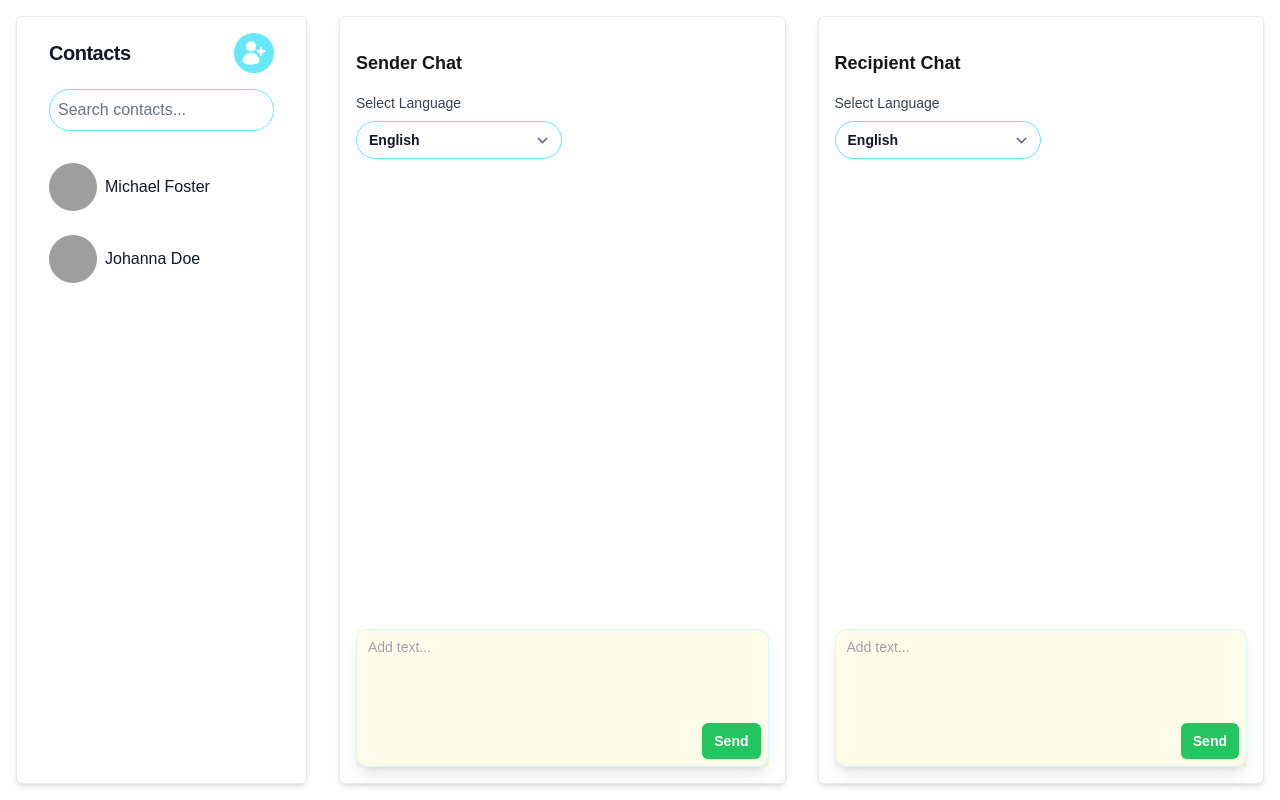
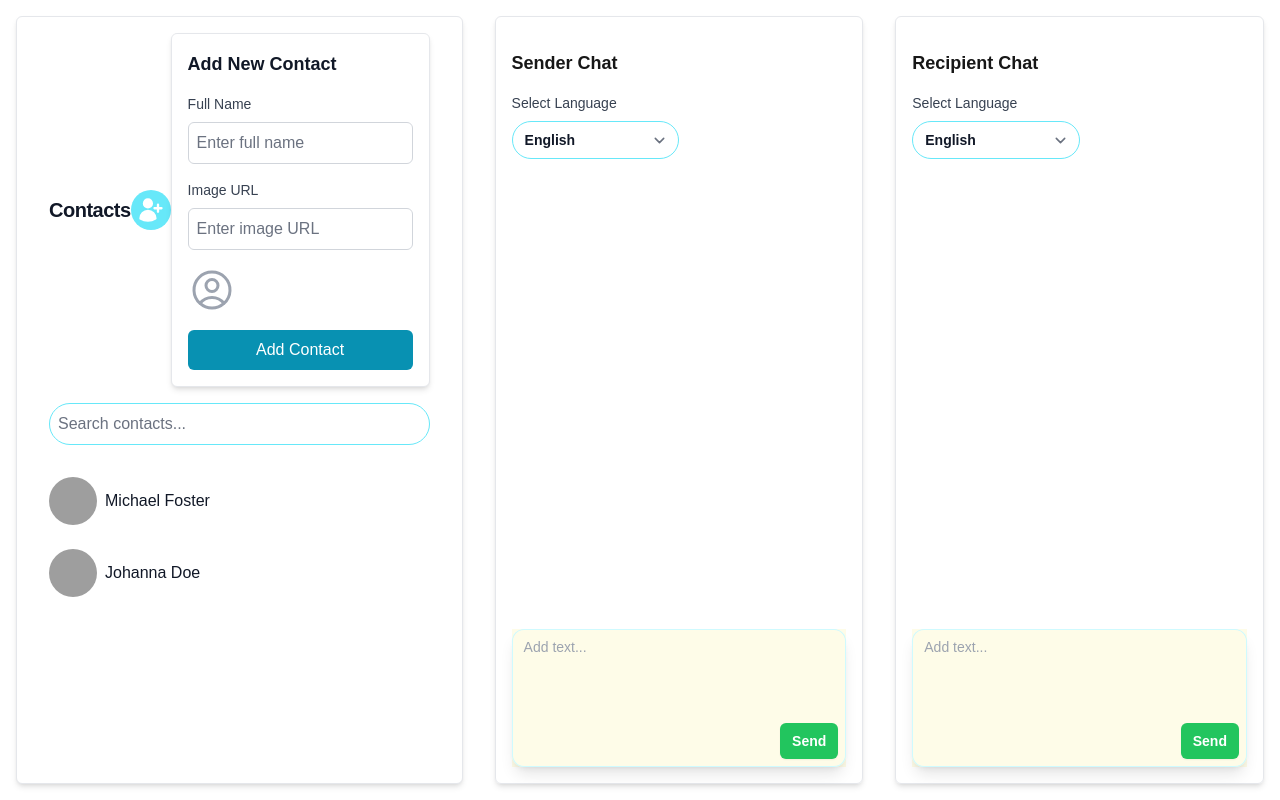
Before and after one commit to Srasulova/messaging-app, a Next.js app in the folder frontend/: page / in a window 1280 px wide. Both pictures are taken after a click on the button 254 px from the left and 53 px from the top of the page. Built offline with nearby package versions, Linux system fonts and the light colour scheme; grey boxes are pictures that could not be loaded; what tailwindcss-bg-patterns would draw is missing.

Commit message:
add new contact form

```diff
--- a/frontend/src/app/components/contacts.tsx
+++ b/frontend/src/app/components/contacts.tsx
@@ -1,7 +1,9 @@
 import { useState } from "react";
 import Image from "next/image";
+import NewContactForm from "./newContactForm";
+import { Contact } from "../utils/types";
 
-const contactsData = [
+const contactsData: Contact[] = [
     { id: 1, name: "Michael Foster", image: "https://images.unsplash.com/photo-1519244703995-f4e0f30006d5?ixlib=rb-=eyJhcHBfaWQiOjEyMDd9&auto=format&fit=facearea&facepad=8&w=1024&h=1024&q=80" },
     { id: 2, name: "Johanna Doe", image: "https://images.unsplash.com/photo-1485893086445-ed75865251e0?q=80&w=2080&auto=format&fit=crop&ixlib=rb-4.0.3&ixid=M3wxMjA3fDB8MHxwaG90by1wYWdlfHx8fGVufDB8fHx8fA%3D%3D" },
     // More contacts...
@@ -9,18 +11,25 @@ const contactsData = [
 
 export default function Contacts() {
     const [searchQuery, setSearchQuery] = useState("");
+    const [contacts, setContacts] = useState([...contactsData]); // initialize with default contacts
+    const [showForm, setShowForm] = useState(false);
 
     // Filter contacts based on search query
     const filteredContacts = contactsData.filter(contact =>
         contact.name.toLowerCase().includes(searchQuery.toLowerCase())
     );
 
+    const addContact = (newContact: Omit<Contact, 'id'>) => {
+        setContacts([...contacts, { id: contacts.length + 1, ...newContact }]);
+        setShowForm(false); // Hide form after adding contact
+    };
+
     return (
         <div className="bg-white h-full overflow-auto p-4 border border-gray-200 rounded-md shadow-md">
             <div className="mx-auto max-w-7xl px-4">
                 <div className="mx-auto max-w-2xl lg:mx-0 flex justify-between items-center">
                     <h2 className="text-pretty text-xl font-semibold tracking-tight text-gray-900">Contacts</h2>
-                    <button className="bg-cyan-300 rounded-full  active:translate-y-1">
+                    <button className="bg-cyan-300 rounded-full  active:translate-y-1" onClick={() => setShowForm(true)}>
                         <svg
                             xmlns="http://www.w3.org/2000/svg"
                             fill="white"
@@ -37,6 +46,7 @@ export default function Contacts() {
                         </svg>
                     </button>
 
+                    {showForm && <NewContactForm onAddContact={addContact} />}
 
                 </div>
 
@@ -52,7 +62,7 @@ export default function Contacts() {
                 <ul role="list" className="mt-8 space-y-6">
                     {filteredContacts.map(contact => (
                         <li key={contact.id} className="flex space-x-2 items-center">
-                            <Image className="size-12 rounded-full" src={contact.image} alt="" width={50} height={50} />
+                            <Image className="size-12 rounded-full" src={contact.image || "/default-image.jpg"} alt="" width={50} height={50} />
                             <h3 className="text-base font-medium text-gray-900">{contact.name}</h3>
                         </li>
                     ))}
--- /dev/null
+++ b/frontend/src/app/components/newContactForm.tsx
@@ -0,0 +1,70 @@
+import { useState } from "react";
+import Image from "next/image";
+import { NewContactFormProps } from "../utils/types";
+
+export default function NewContactForm({ onAddContact }: NewContactFormProps) {
+    const [fullName, setFullName] = useState("");
+    const [imageUrl, setImageUrl] = useState("");
+
+    const handleAddContact = () => {
+        // Call the onAddContact function and pass the contact details
+        onAddContact({ name: fullName, image: imageUrl || "" });
+        setFullName("");
+        setImageUrl("");
+    };
+
+    return (
+        <div className="bg-white p-4 border border-gray-200 rounded-md shadow-md max-w-md mx-auto">
+            <h3 className="text-lg font-semibold text-gray-900 mb-4">Add New Contact</h3>
+            <div className="mb-4">
+                <label htmlFor="fullName" className="block text-sm font-medium text-gray-700 mb-2">Full Name</label>
+                <input
+                    type="text"
+                    id="fullName"
+                    value={fullName}
+                    onChange={(e) => setFullName(e.target.value)}
+                    placeholder="Enter full name"
+                    className="w-full p-2 border border-gray-300 rounded-md"
+                />
+            </div>
+            <div className="mb-4">
+                <label htmlFor="imageUrl" className="block text-sm font-medium text-gray-700 mb-2">Image URL</label>
+                <input
+                    type="text"
+                    id="imageUrl"
+                    value={imageUrl}
+                    onChange={(e) => setImageUrl(e.target.value)}
+                    placeholder="Enter image URL"
+                    className="w-full p-2 border border-gray-300 rounded-md"
+                />
+            </div>
+            <div className="flex items-center space-x-2 mb-4">
+                {imageUrl ? (
+                    <Image src={imageUrl} alt="Contact preview" className="w-12 h-12 rounded-full" />
+                ) : (
+                    <svg
+                        xmlns="http://www.w3.org/2000/svg"
+                        fill="none"
+                        viewBox="0 0 24 24"
+                        strokeWidth="1.5"
+                        stroke="currentColor"
+                        className="w-12 h-12 text-gray-400"
+                    >
+                        <path
+                            strokeLinecap="round"
+                            strokeLinejoin="round"
+                            d="M17.982 18.725A7.488 7.488 0 0 0 12 15.75a7.488 7.488 0 0 0-5.982 2.975m11.963 0a9 9 0 1 0-11.963 0m11.963 0A8.966 8.966 0 0 1 12 21a8.966 8.966 0 0 1-5.982-2.275M15 9.75a3 3 0 1 1-6 0 3 3 0 0 1 6 0Z"
+                        />
+                    </svg>
+                )}
+            </div>
+            <button
+                onClick={handleAddContact}
+                className="w-full bg-cyan-600 text-white py-2 rounded-md hover:bg-cyan-700 transition"
+                disabled={!fullName} // Disable button if name is empty
+            >
+                Add Contact
+            </button>
+        </div>
+    );
+}
```
Also changed, not shown: frontend/src/app/utils/types.ts (+10 -0 lines).
